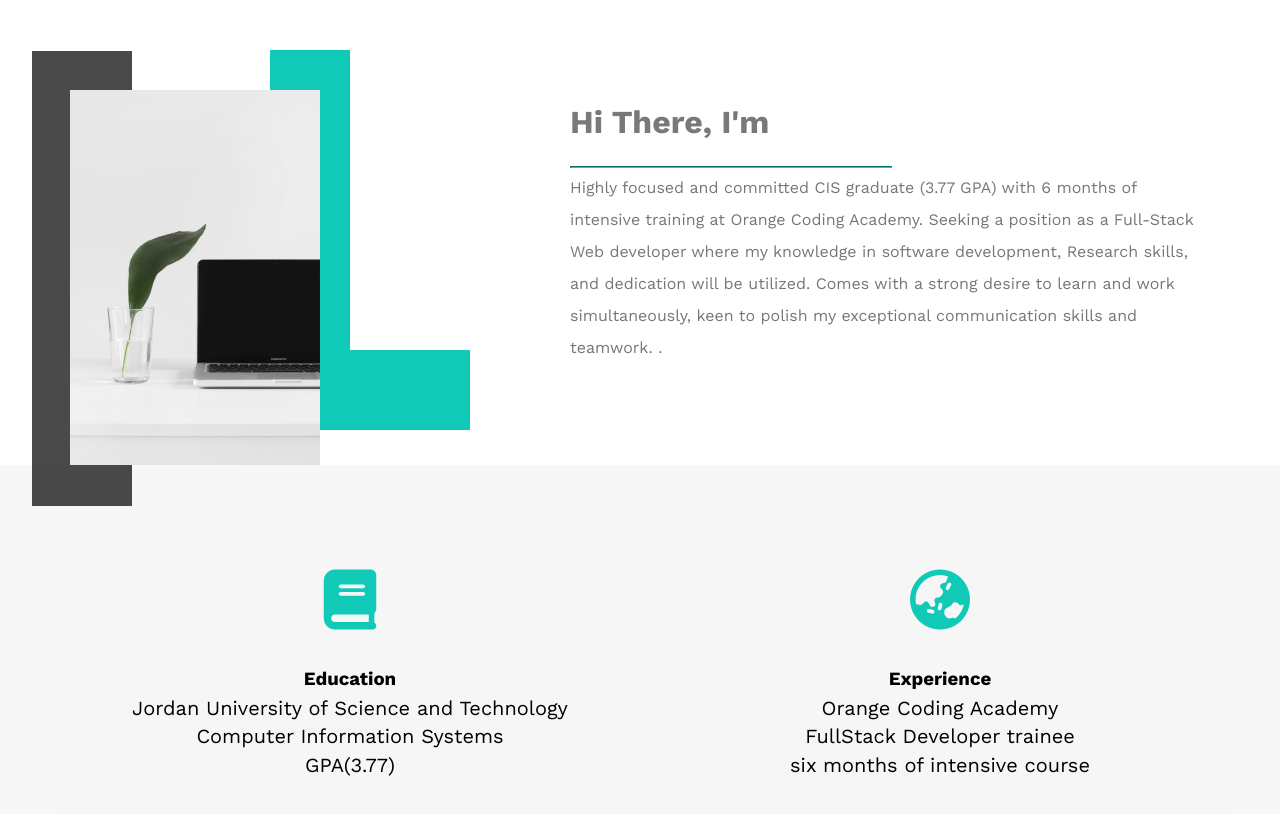
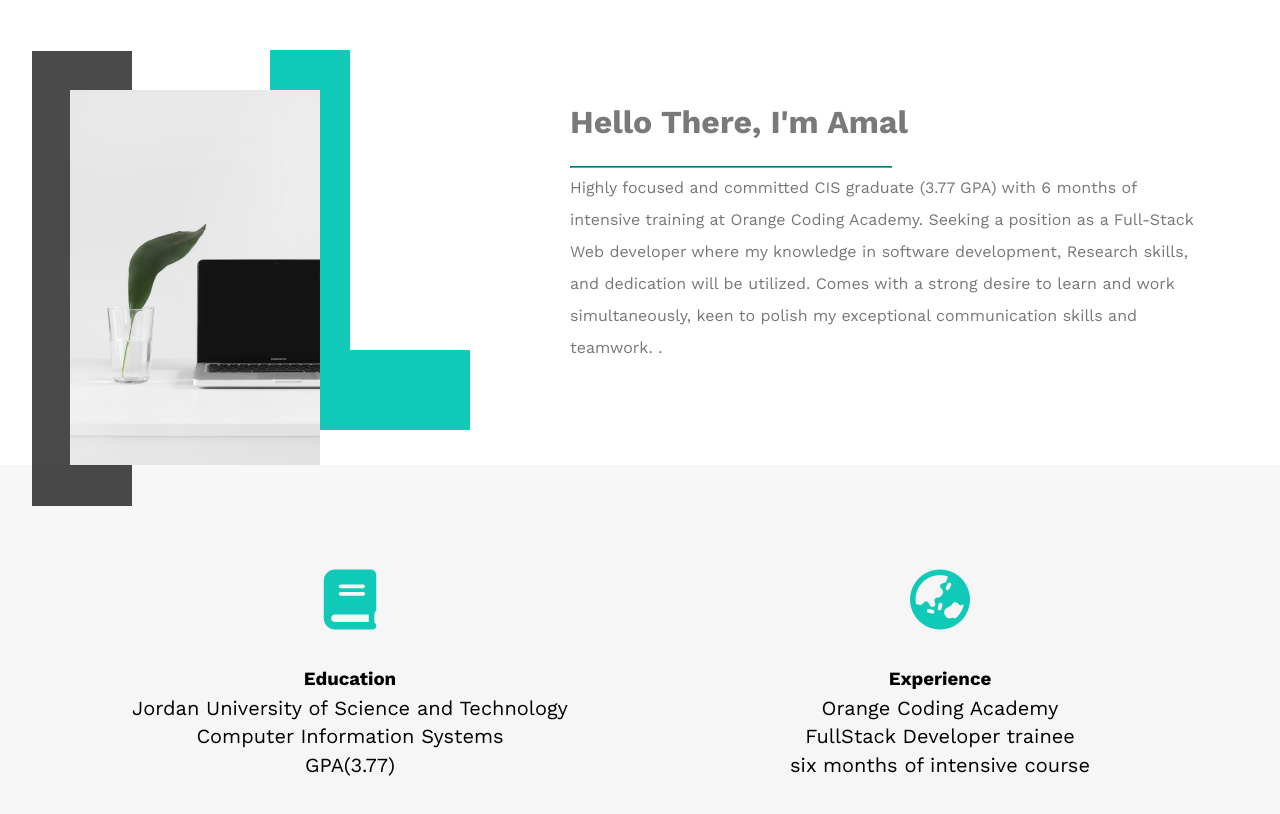
Before and after one commit to AmalAl-Abed/Portfolio, a plain HTML site: page index.html in a window 1280 px wide. Shown: the part 982-1796 px from the top of the page. Drawn offline with nearby package versions, Linux system fonts and the light colour scheme; no server answers; files whose address does not match are found by name; a web font is replaced by a local one.

Commit message:
Update index.html

```diff
--- a/index.html
+++ b/index.html
@@ -67,8 +67,8 @@
                     <img src="./images/about3.jpg">
                 </div>
                 <div class="text" >
-                    <p>Hi There,
-                        I'm <span id="name"></span></p>
+                    <p>Hello There,
+                        I'm <span id="name">Amal</span></p>
                     <hr>
                     <p>Highly focused and committed CIS graduate (3.77 GPA) with 6 months of intensive training at
                         Orange Coding Academy. Seeking a position as a Full-Stack Web developer where my knowledge in
```
